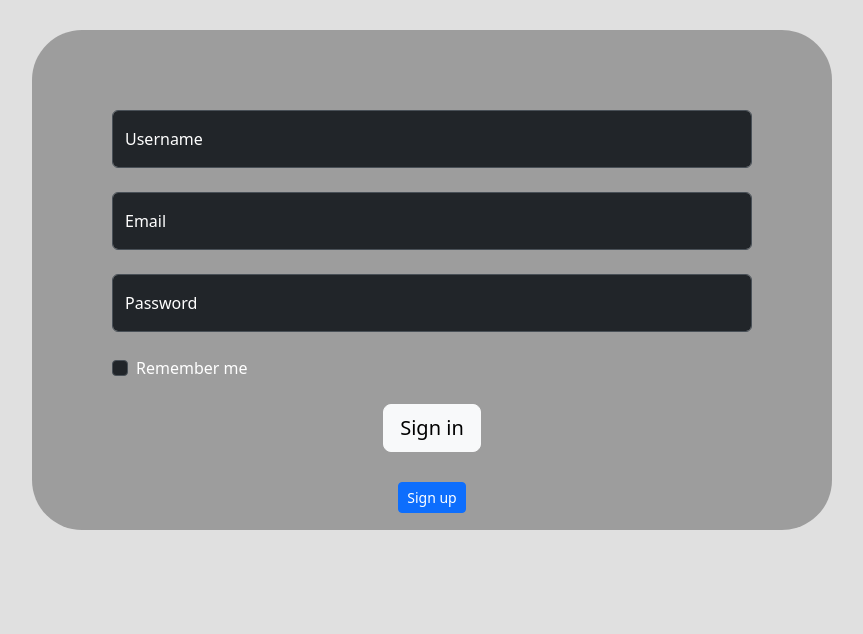
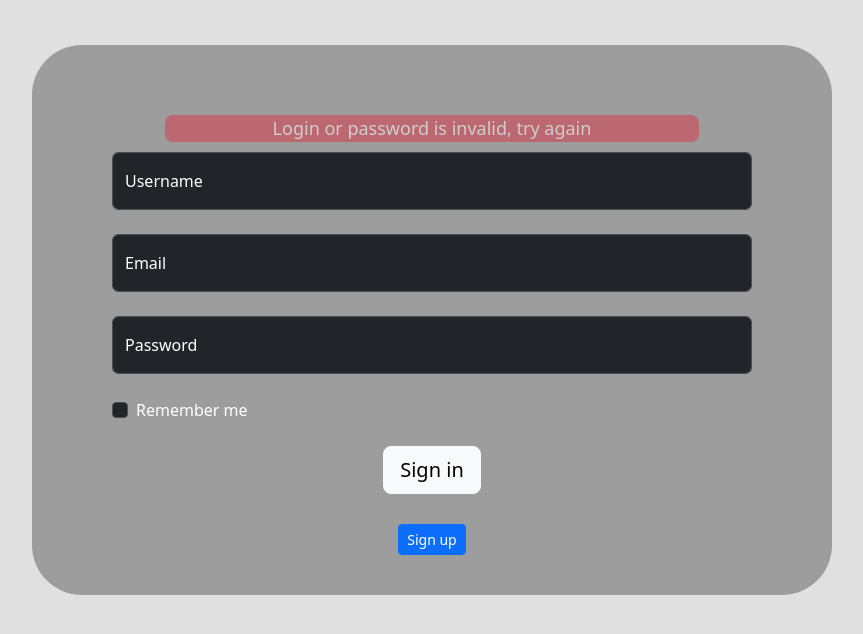
Before and after one commit to Programeldev/simple-login-register-django, a Django app: template source/account/templates/account/login.html in a window 1280 px wide. Shown: the top 634 px of the page, without its empty margins (208-1071 px from the left). Run offline with Django 4.2, Linux system fonts and the light colour scheme; tables that the repository leaves empty hold one stand-in row (values such as "Sample post"); the template is opened without the code that fills it: values that come from a table or form of the project are taken from there, most other values are stand-ins (such as "Sample title", 1, 10 or a date in 2020); some libraries are stand-ins or nearby versions.

Commit message:
Implemented validators in forms, login view and improved look of login website.

```diff
--- a/source/account/forms.py
+++ b/source/account/forms.py
@@ -7,8 +7,8 @@ from django.contrib.auth.models import User
 from django.contrib.auth.validators import UnicodeUsernameValidator
 
 from .models import UserAvatarModel
-from .utils.validators import NameValidator, MaxNameLengthValidator, \
-                        password_validator, username_validators, email_validators
+from .utils.validators import name_validators, password_validators, \
+                            username_validators, email_validators
 
 
 class LoginForm(forms.Form):
@@ -31,22 +31,20 @@ class LoginForm(forms.Form):
                                              'Selected username field for '
                                              'default.')
 
-        self.fields['password'] = forms.CharField(min_length=8,
-                                                  max_length=150,
-                                                  widget=forms.PasswordInput)
+        self.fields['password'] = forms.CharField(widget=forms.PasswordInput,
+                                                  validators=password_validators)
 
         if settings.REMEMBER_ME:
             self.fields['remember_me'] = forms.BooleanField(required=False)
 
 
 class UserForm(forms.Form):
-    first_name = forms.CharField(validators=[MaxNameLengthValidator, NameValidator])
-
-    last_name = forms.CharField(validators=[MaxNameLengthValidator, NameValidator])
-
+    first_name = forms.CharField(validators=name_validators)
+    last_name = forms.CharField(validators=name_validators)
     username = forms.CharField(validators=username_validators)
-
     email = forms.EmailField(validators=email_validators)
+    password = forms.CharField(widget=forms.PasswordInput,
+                               validators=password_validators)
 
     # def __init__(self, *args, **kwargs):
         # super(UserForm, self).__init__(*args, **kwargs)
--- a/source/account/static/account/css/login.css
+++ b/source/account/static/account/css/login.css
@@ -8,14 +8,21 @@ body
 {
 	background: #9d9d9d;
 	position: fixed;
-	top: 35%;
+	top: 40%;
 	left: 50%;
 	transform: translate(-50%, -50%);
 	text-align: center;
-	padding: 80px 80px 40px 80px;
+	padding: 70px 80px 40px 80px;
 	width: 800px;
-	height: 500px;
+	height: 550px;
 	border-radius: 50px;
+}
+
+.invalid-label
+{
+	font-size: 18px;
+	border-radius: 8px;
+	margin-bottom: 10px;
 }
 
 #remember_me_checkbox
--- a/source/account/templates/account/login.html
+++ b/source/account/templates/account/login.html
@@ -15,23 +15,26 @@
 {% endblock %}
 {% block content %}
 	<div class="main" data-bs-theme="dark">
+		{% if validation_failed %}
+		<span class="placeholder invalid-label col-10 bg-danger">Login or password is invalid, try again</span>
+		{% endif %}
 		<form method="post">
 			{% csrf_token %}
 			{% if login_form.username %}
 			<div class="form-floating mb-4">
-				<input type="text" class="form-control" name="username" id="username" placeholder=" ">
+				<input type="text" class="form-control {{ validation_failed }}" name="username" id="username" placeholder=" ">
 				<label for="username">Username</label>
 			</div>
 			{% endif %}
 			{% if login_form.email %}
 			<div class="form-floating mb-4">
-				<input type="email" class="form-control" name="email" id="email" placeholder=" ">
+				<input type="email" class="form-control {{ validation_failed }}" name="email" id="email" placeholder=" ">
 				<label for="email">Email</label>
 			</div>
 			{% endif %}
 			{% if login_form.password %}
 			<div class="form-floating mb-4">
-				<input type="password" class="form-control mb-3" name="password" id="password" placeholder=" ">
+				<input type="password" class="form-control mb-3 {{ validation_failed }}" name="password" id="password" placeholder=" ">
 				<label for="password">Password</label>
 			</div>
 			{% endif %}
--- a/source/account/utils/validators.py
+++ b/source/account/utils/validators.py
@@ -7,25 +7,27 @@ from django.core.validators import RegexValidator, MaxLengthValidator, \
 
 
 # find any decimal digit and characters oder than alphabetic
-NameValidator = RegexValidator('[^a-zA-z_]', inverse_match=True)
-
-MaxNameLengthValidator = MaxLengthValidator(150, 'Name is too long (max 150).')
+name_validators = [
+    RegexValidator('[^a-zA-z_]', inverse_match=True),
+    MaxLengthValidator(150, 'Name is too long (max 150).')
+]
 
 username_validators = [
-                        MinLengthValidator(4, 'Too short username (min 4).'),
-                        MaxLengthValidator(150, 'Too long username (max 150).')
-                    ]
+    MinLengthValidator(4, 'Too short username (min 4).'),
+    MaxLengthValidator(150, 'Too long username (max 150).')
+]
 
 email_validators = [
-                    MaxLengthValidator(150, 'Too long email (max 150).'),
-                    EmailValidator
-                ]
+    MaxLengthValidator(150, 'Too long email (max 150).'),
+    EmailValidator
+]
 
+## Password validator regex function
 # check if is required characters:
 # - digit
 # - uppercase letter
 # - character oder than alphanumeric
-def password_validator(password):
+def password_regex_validator(password):
     regex = [
         re.compile('[A-Z]'),
         re.compile('\d'),
@@ -33,7 +35,13 @@ def password_validator(password):
     ]
 
     for r in regex:
-        if r.match(password) is None:
+        if r.match(password) is not None:
             raise ValidationError(_('Invalid password. Must have digit, '
                                 'one uppercase letter and special character.'),
                                 code='invalid password')
+
+password_validators = [
+    MinLengthValidator(8, 'Too short password (min 8).'),
+    MaxLengthValidator(150, 'Too long password (max 150).'),
+    password_regex_validator
+]
```
Also changed, not shown: source/account/views.py (+8 -2 lines), source/db.sqlite3.
